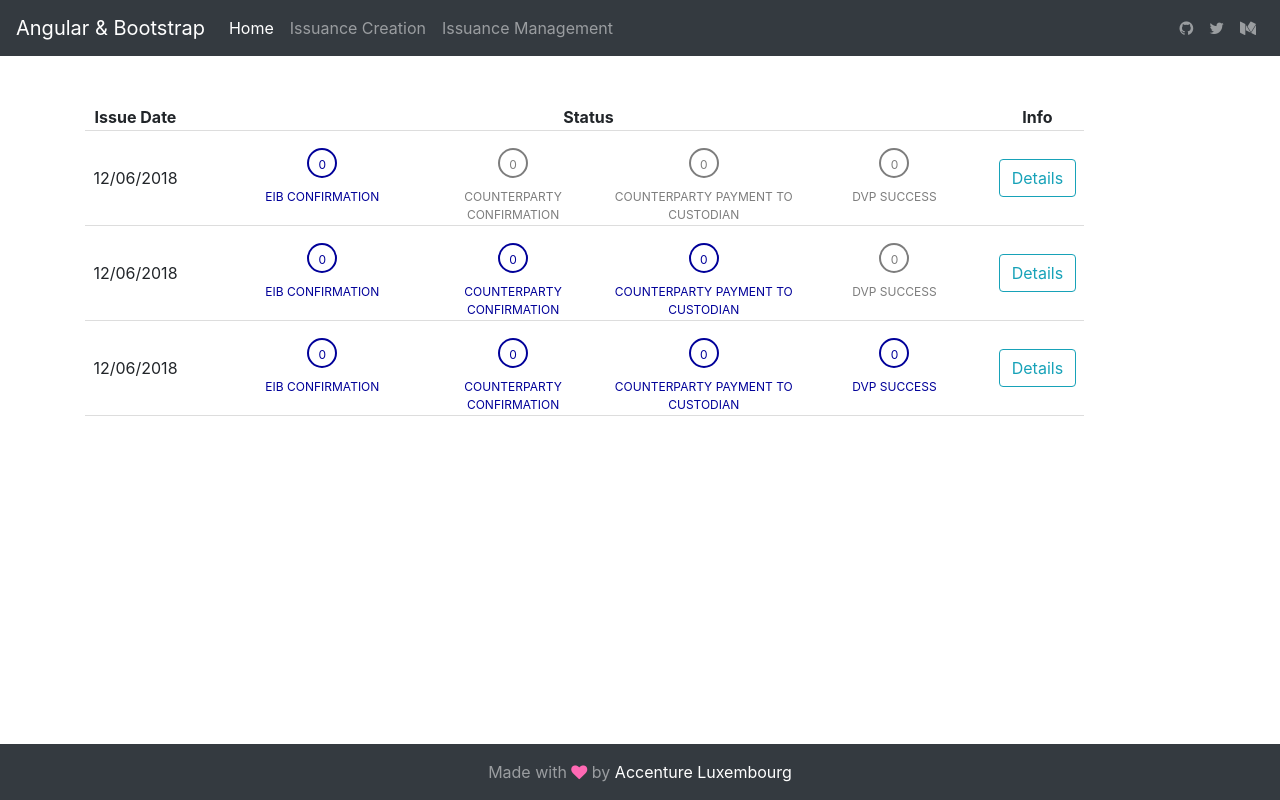
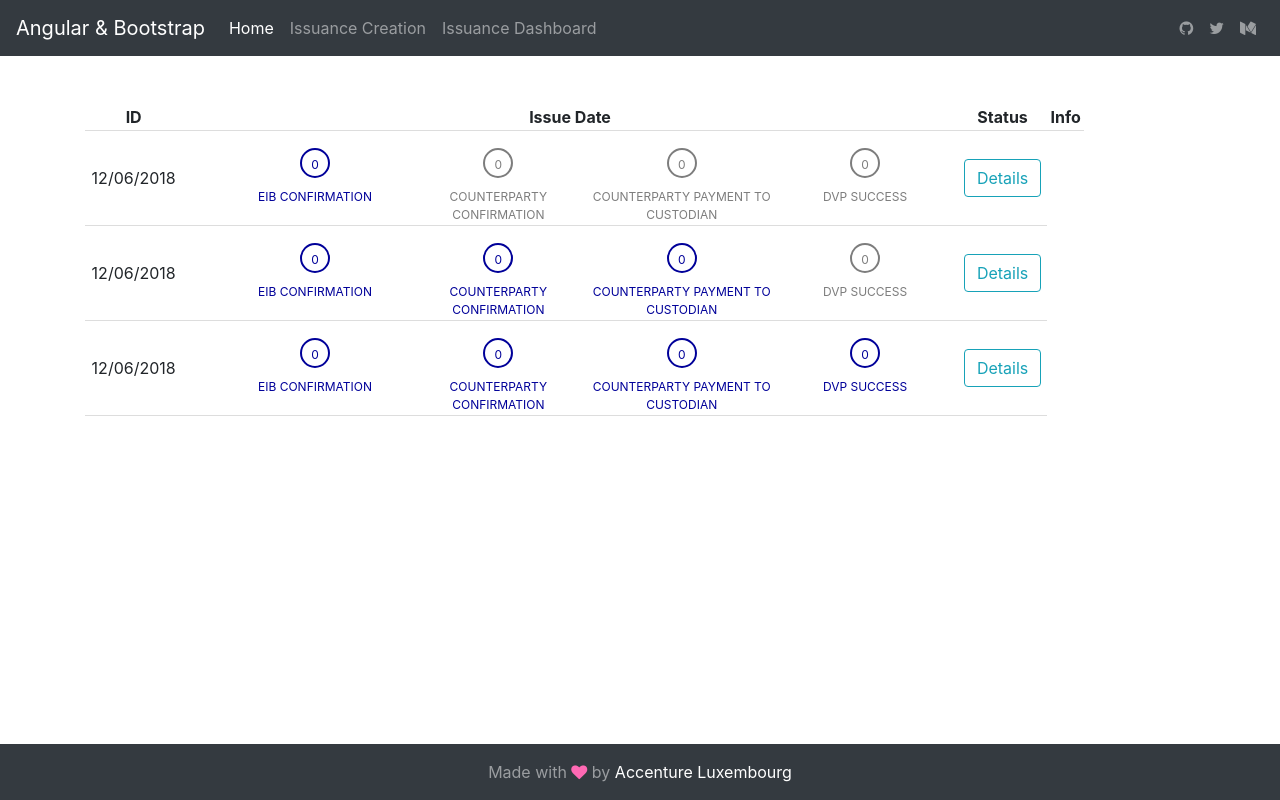
Before and after one commit to cyrilou242/eib_bc_hackathon, an Angular app: page /management in a window 1280 px wide. Built offline with nearby package versions, Linux system fonts and the light colour scheme.

Commit message:
modification of title

```diff
--- a/src/app/ui/header/header.component.html
+++ b/src/app/ui/header/header.component.html
@@ -4,7 +4,7 @@
     <div class="navbar-nav">
       <a class="nav-item nav-link active" href="#">Home</a>
       <a class="nav-item nav-link" routerLink='/creation'>Issuance Creation</a>
-      <a class="nav-item nav-link" routerLink="/management">Issuance Management</a>
+      <a class="nav-item nav-link" routerLink="/management">Issuance Dashboard</a>
     </div>
   </div>
   <div class="navbar-expand ml-auto navbar-nav">
--- a/src/app/ui/management/management.component.html
+++ b/src/app/ui/management/management.component.html
@@ -14,15 +14,14 @@
 
 <table style="width:90%"  class="manatable">
   <tr>
+  	<th style="text-align:center">ID</th>
     <th style="text-align:center">Issue Date</th>
     <th style="text-align:center">Status</th>
     <th style="text-align:center">Info</th>
   </tr>
 
   <tr>
-    <td>
-    	12/06/2018
-  	</td>
+    <td>12/06/2018</td>
     <td>
     	<div class="container2">
       	<ul class="progressbar">
```
